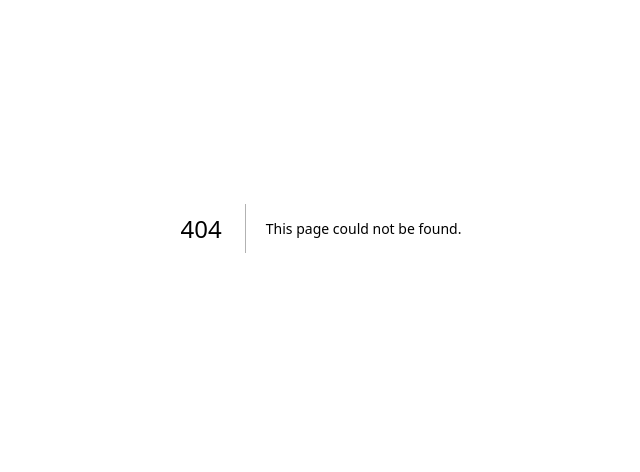
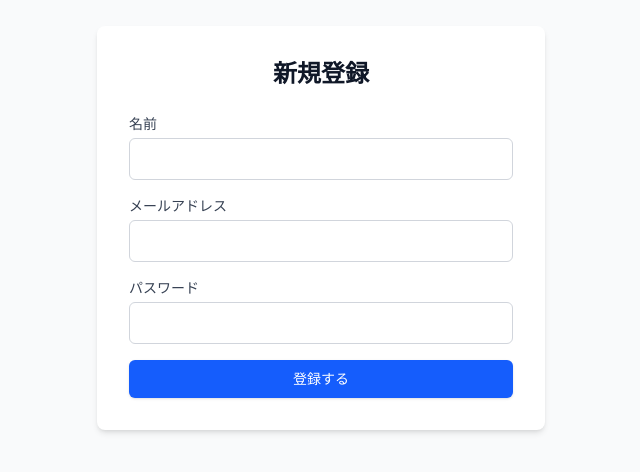
Before and after one commit to kskisb/tech_share_client, a Next.js app: page /signup in a window 1280 px wide. Before the commit this address had no page. Shown: the part 172-644 px from the top of the page, without its empty margins (319-959 px from the left). Built offline with nearby package versions, Linux system fonts and the light colour scheme.

Commit message:
feat: 認証画面作成

```diff
--- /dev/null
+++ b/src/app/login/page.tsx
@@ -0,0 +1,94 @@
+"use client";
+
+import { useState, useEffect } from "react";
+import { useRouter } from "next/navigation";
+import { fetchApi } from "@/lib/api";
+import Link from "next/link";
+
+export default function LoginPage() {
+  const router = useRouter();
+  const [email, setEmail] = useState("");
+  const [password, setPassword] = useState("");
+  const [error, setError] = useState("");
+
+  useEffect(() => {
+    const token = localStorage.getItem("token");
+    if (token) {
+      router.push("/");
+    }
+  }, [router]);
+
+  const handleSubmit = async (e: React.FormEvent) => {
+    e.preventDefault();
+    setError("");
+
+    try {
+      const data = await fetchApi("/auth/login", {
+          method: "POST",
+          body: JSON.stringify({
+            email,
+            password
+          }),
+        });
+
+        if (data.meta && data.meta.token) {
+          localStorage.setItem("token", data.meta.token);
+          router.push("/");
+        }
+    } catch (err: any) {
+      setError(err.message || "ログインに失敗しました");
+    }
+  };
+
+  return (
+    <div className="flex min-h-screen items-center justify-center bg-gray-50">
+      <div className="w-full max-w-md p-8 bg-white rounded-lg shadow-md">
+        <h1 className="text-2xl font-bold mb-6 text-center text-gray-900">ログイン</h1>
+
+        {error && (
+          <div className="bg-red-50 text-red-500 p-3 rounded mb-4 text-sm">
+            {error}
+          </div>
+        )}
+
+        <form onSubmit={handleSubmit} className="space-y-4">
+          <div>
+            <label className="block text-sm font-medium text-gray-700">メールアドレス</label>
+            <input
+              type="email"
+              className="mt-1 block w-full px-3 py-2 border border-gray-300 rounded-md focus:outline-none focus:ring-blue-500 focus:border-blue-500 text-gray-900"
+              value={email}
+              onChange={(e) => setEmail(e.target.value)}
+              required
+            />
+          </div>
+          <div>
+            <label className="block text-sm font-medium text-gray-700">パスワード</label>
+            <input
+              type="password"
+              className="mt-1 block w-full px-3 py-2 border border-gray-300 rounded-md focus:outline-none focus:ring-blue-500 focus:border-blue-500 text-gray-900"
+              value={password}
+              onChange={(e) => setPassword(e.target.value)}
+              required
+            />
+          </div>
+          <button
+            type="submit"
+            className="w-full py-2 px-4 border border-transparent rounded-md shadow-sm text-sm font-medium text-white bg-blue-600 hover:bg-blue-700 focus:outline-none focus:ring-2 focus:ring-offset-2 focus:ring-blue-500"
+          >
+            ログインする
+          </button>
+        </form>
+
+        <div className="mt-4 text-center">
+          <p className="text-sm text-gray-600">
+            アカウントをお持ちでないですか？{" "}
+            <Link href="/signup" className="text-blue-600 hover:underline">
+              新規登録はこちら
+            </Link>
+          </p>
+        </div>
+      </div>
+    </div>
+  );
+}
--- a/src/app/page.tsx
+++ b/src/app/page.tsx
@@ -1,65 +1,81 @@
-import Image from "next/image";
+"use client";
 
-export default function Home() {
+import { useEffect, useState } from "react";
+import Link from "next/link";
+import { useRouter } from "next/navigation";
+import { fetchApi } from "@/lib/api";
+
+export default function HomePage() {
+  const router = useRouter();
+  const [user, setUser] = useState<{ name: string, email: string } | null>(null);
+  const [isLoading, setIsLoading] = useState(true);
+
+  useEffect(() => {
+    const fetchUser = async () => {
+      const token = localStorage.getItem("token");
+      if (!token) {
+        setIsLoading(false);
+        return;
+      }
+
+      try {
+        const data = await fetchApi("/auth/me");
+        setUser(data.data.user);
+      } catch (err) {
+        localStorage.removeItem("token");
+      } finally {
+        setIsLoading(false);
+      }
+    };
+
+    fetchUser();
+  }, []);
+
+  const handleLogout = () => {
+    localStorage.removeItem("token");
+    setUser(null);
+  };
+
+  if (isLoading) {
+    return <div className="min-h-screen flex items-center justify-center">読み込み中...</div>;
+  }
+
   return (
-    <div className="flex flex-col flex-1 items-center justify-center bg-zinc-50 font-sans dark:bg-black">
-      <main className="flex flex-1 w-full max-w-3xl flex-col items-center justify-between py-32 px-16 bg-white dark:bg-black sm:items-start">
-        <Image
-          className="dark:invert"
-          src="/next.svg"
-          alt="Next.js logo"
-          width={100}
-          height={20}
-          priority
-        />
-        <div className="flex flex-col items-center gap-6 text-center sm:items-start sm:text-left">
-          <h1 className="max-w-xs text-3xl font-semibold leading-10 tracking-tight text-black dark:text-zinc-50">
-            To get started, edit the page.tsx file.
-          </h1>
-          <p className="max-w-md text-lg leading-8 text-zinc-600 dark:text-zinc-400">
-            Looking for a starting point or more instructions? Head over to{" "}
-            <a
-              href="https://vercel.com/templates?framework=next.js&utm_source=create-next-app&utm_medium=appdir-template-tw&utm_campaign=create-next-app"
-              className="font-medium text-zinc-950 dark:text-zinc-50"
+    <div className="min-h-screen bg-gray-50 flex flex-col items-center justify-center p-4">
+      <div className="max-w-md w-full bg-white p-8 rounded-lg shadow">
+        {user ? (
+          <div className="space-y-4">
+            <h1 className="text-2xl font-bold text-gray-900">ようこそ、{user.name}さん！</h1>
+            <p className="text-gray-600">メールアドレス: {user.email}</p>
+            <button
+              onClick={handleLogout}
+              className="w-full py-2 px-4 bg-red-600 text-white font-medium rounded hover:bg-red-700"
             >
-              Templates
-            </a>{" "}
-            or the{" "}
-            <a
-              href="https://nextjs.org/learn?utm_source=create-next-app&utm_medium=appdir-template-tw&utm_campaign=create-next-app"
-              className="font-medium text-zinc-950 dark:text-zinc-50"
-            >
-              Learning
-            </a>{" "}
-            center.
-          </p>
-        </div>
-        <div className="flex flex-col gap-4 text-base font-medium sm:flex-row">
-          <a
-            className="flex h-12 w-full items-center justify-center gap-2 rounded-full bg-foreground px-5 text-background transition-colors hover:bg-[#383838] dark:hover:bg-[#ccc] md:w-[158px]"
-            href="https://vercel.com/new?utm_source=create-next-app&utm_medium=appdir-template-tw&utm_campaign=create-next-app"
-            target="_blank"
-            rel="noopener noreferrer"
-          >
-            <Image
-              className="dark:invert"
-              src="/vercel.svg"
-              alt="Vercel logomark"
-              width={16}
-              height={16}
-            />
-            Deploy Now
-          </a>
-          <a
-            className="flex h-12 w-full items-center justify-center rounded-full border border-solid border-black/[.08] px-5 transition-colors hover:border-transparent hover:bg-black/[.04] dark:border-white/[.145] dark:hover:bg-[#1a1a1a] md:w-[158px]"
-            href="https://nextjs.org/docs?utm_source=create-next-app&utm_medium=appdir-template-tw&utm_campaign=create-next-app"
-            target="_blank"
-            rel="noopener noreferrer"
-          >
-            Documentation
-          </a>
-        </div>
-      </main>
+              ログアウト
+            </button>
+          </div>
+        ) : (
+          <div className="space-y-4 text-center">
+            <h1 className="text-2xl font-bold text-gray-900">Tech Share</h1>
+            <p className="text-gray-600 mb-6">記事を投稿して知識を共有しましょう</p>
+            <div className="flex flex-col gap-3">
+              {/* Next.jsでは画面遷移に <a> ではなく <Link> を使います */}
+              <Link
+                href="/login"
+                className="w-full py-2 px-4 bg-blue-600 text-white font-medium rounded hover:bg-blue-700"
+              >
+                ログイン
+              </Link>
+              <Link
+                href="/signup"
+                className="w-full py-2 px-4 bg-gray-200 text-gray-800 font-medium rounded hover:bg-gray-300"
+              >
+                新規登録
+              </Link>
+            </div>
+          </div>
+        )}
+      </div>
     </div>
   );
 }
--- /dev/null
+++ b/src/app/signup/page.tsx
@@ -0,0 +1,88 @@
+// src/app/signup/page.tsx
+"use client";
+
+import { useState } from "react";
+import { useRouter } from "next/navigation";
+import { fetchApi } from "@/lib/api";
+
+export default function SignupPage() {
+  const router = useRouter();
+  const [name, setName] = useState("");
+  const [email, setEmail] = useState("");
+  const [password, setPassword] = useState("");
+  const [error, setError] = useState("");
+
+  const handleSubmit = async (e: React.FormEvent) => {
+    e.preventDefault();
+    setError("");
+
+    try {
+      const data = await fetchApi("/auth/signup", {
+        method: "POST",
+        body: JSON.stringify({
+          user: { name, email, password }
+        }),
+      });
+
+      if (data.meta && data.meta.token) {
+        localStorage.setItem("token", data.meta.token);
+        router.push("/");
+      }
+    } catch (err: any) {
+      setError(err.message);
+    }
+  };
+
+  return (
+    <div className="flex min-h-screen items-center justify-center bg-gray-50">
+      <div className="w-full max-w-md p-8 bg-white rounded-lg shadow-md">
+        <h1 className="text-2xl font-bold mb-6 text-center text-gray-900">新規登録</h1>
+
+        {error && (
+          <div className="bg-red-50 text-red-500 p-3 rounded mb-4 text-sm">
+            {error}
+          </div>
+        )}
+
+        <form onSubmit={handleSubmit} className="space-y-4">
+          <div>
+            <label className="block text-sm font-medium text-gray-700">名前</label>
+            <input
+              type="text"
+              className="mt-1 block w-full px-3 py-2 border border-gray-300 rounded-md focus:outline-none focus:ring-blue-500 focus:border-blue-500 text-gray-900"
+              value={name}
+              onChange={(e) => setName(e.target.value)}
+              required
+            />
+          </div>
+          <div>
+            <label className="block text-sm font-medium text-gray-700">メールアドレス</label>
+            <input
+              type="email"
+              className="mt-1 block w-full px-3 py-2 border border-gray-300 rounded-md focus:outline-none focus:ring-blue-500 focus:border-blue-500 text-gray-900"
+              value={email}
+              onChange={(e) => setEmail(e.target.value)}
+              required
+            />
+          </div>
+          <div>
+            <label className="block text-sm font-medium text-gray-700">パスワード</label>
+            <input
+              type="password"
+              className="mt-1 block w-full px-3 py-2 border border-gray-300 rounded-md focus:outline-none focus:ring-blue-500 focus:border-blue-500 text-gray-900"
+              value={password}
+              onChange={(e) => setPassword(e.target.value)}
+              required
+            />
+          </div>
+          <button
+            type="submit"
+            className="w-full py-2 px-4 border border-transparent rounded-md shadow-sm text-sm font-medium text-white bg-blue-600 hover:bg-blue-700 focus:outline-none focus:ring-2 focus:ring-offset-2 focus:ring-blue-500"
+          >
+            登録する
+          </button>
+        </form>
+      </div>
+    </div>
+  );
+}
--- /dev/null
+++ b/src/lib/api.ts
@@ -0,0 +1,24 @@
+const API_BASE_URL = "http://localhost:3001/api/v1";
+
+export async function fetchApi(endpoint: string, options: RequestInit = {}) {
+  const token = typeof window !== "undefined" ? localStorage.getItem("token") : null;
+
+  const headers = new Headers(options.headers);
+  headers.set("Content-Type", "application/json");
+
+  if (token) {
+    headers.set("Authorization", `Bearer ${token}`);
+  }
+
+  const response = await fetch(`${API_BASE_URL}${endpoint}`, {
+    ...options,
+    headers,
+  });
+
+  if (!response.ok) {
+    const errorData = await response.json().catch(() => ({}));
+    throw new Error(errorData.error || "APIリクエストに失敗しました");
+  }
+
+  return response.json();
+}
```
